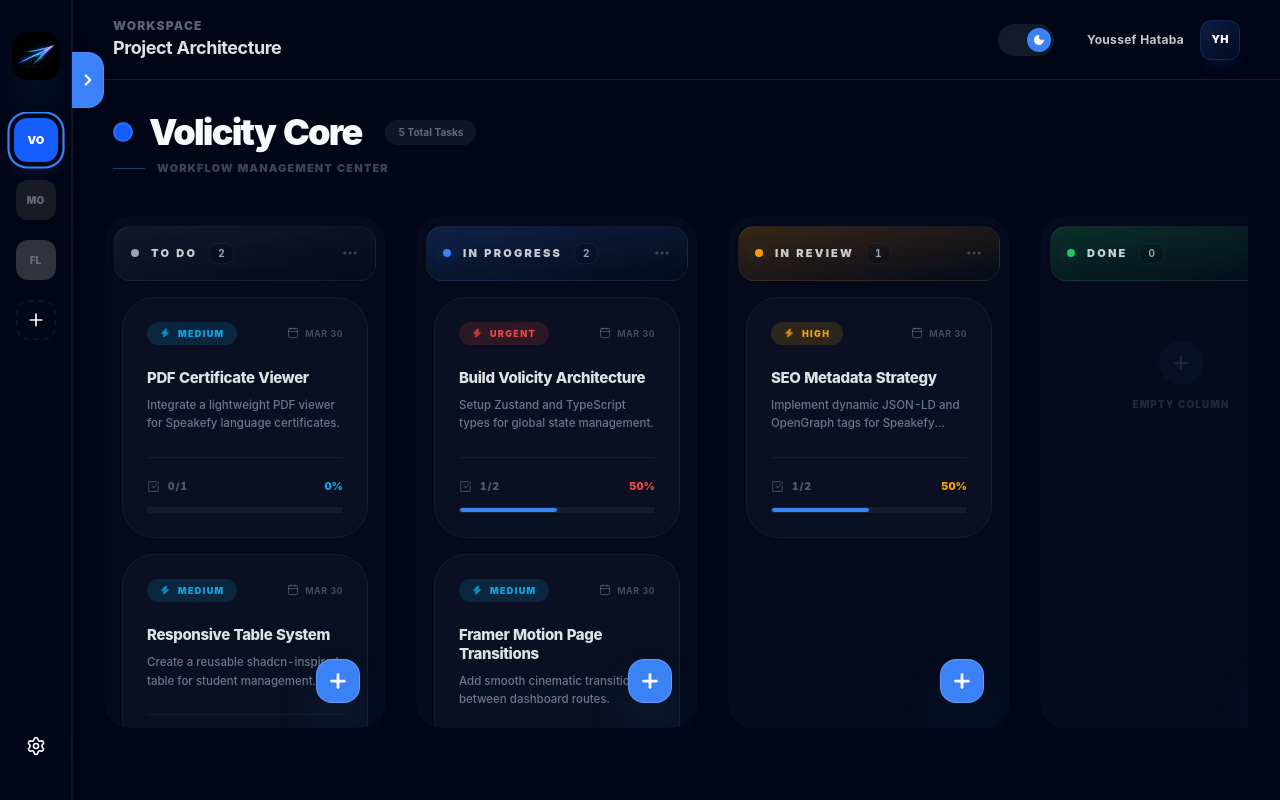
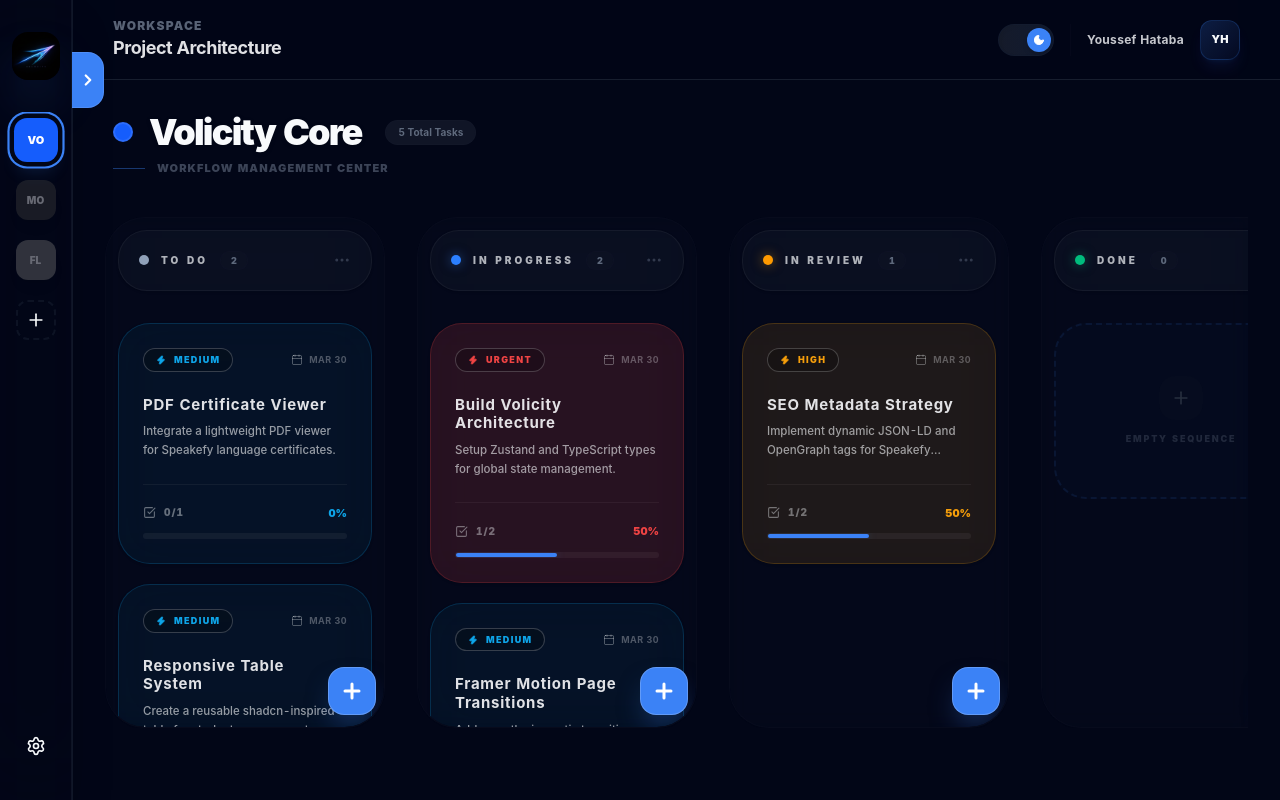
Before and after one commit to youssef-hataba/velocity, a React (Vite) app: page / in a window 1280 px wide. Built offline with nearby package versions, Linux system fonts and the light colour scheme.

Commit message:
edit column , card style

```diff
--- a/src/components/board/Column.tsx
+++ b/src/components/board/Column.tsx
@@ -10,66 +10,73 @@ interface ColumnProps {
 }
 
 const Column = ({ title, status, tasks, onTaskClick }: ColumnProps) => {
-  const statusConfig: Record<Status, { accent: string; dot: string }> = {
-    "todo": { accent: "from-steel/40 to-transparent", dot: "bg-faint" },
-    "in-progress": { accent: "from-primary/20 to-transparent", dot: "bg-primary shadow-glow" },
-    "review": { accent: "from-amber-500/20 to-transparent", dot: "bg-amber-500 shadow-glow" },
-    "done": { accent: "from-success/20 to-transparent", dot: "bg-success shadow-glow" },
+  // Using structural neutral accents instead of priority colors to prevent confusion
+  const statusConfig: Record<Status, { dot: string; glow: string }> = {
+    "todo": { dot: "bg-slate-400", glow: "shadow-none" },
+    "in-progress": { dot: "bg-blue-500", glow: "shadow-[0_0_12px_rgba(59,130,246,0.5)]" },
+    "review": { dot: "bg-amber-500", glow: "shadow-[0_0_12px_rgba(245,158,11,0.5)]" },
+    "done": { dot: "bg-emerald-500", glow: "shadow-[0_0_12px_rgba(16,185,129,0.5)]" },
   };
 
   const config = statusConfig[status];
 
   return (
-    <div className="flex flex-col w-90 min-w-70 h-full group/column relative rounded-3xl bg-surface/30 border border-steel/10 p-2 pb-0">
-      <header
-        className={`
-          relative p-4 rounded-2xl border border-white/5
-          bg-linear-to-br ${config.accent} backdrop-blur-xl
-          flex items-center justify-between shadow-sm
-        `}
-      >
+    <div className="flex flex-col w-90 min-w-70 h-full group/column relative rounded-[2.5rem] bg-surface/20
+    border border-steel/10 py-3 px-1 pb-0 backdrop-blur-sm transition-all duration-500 overflow-hidden">
+
+      {/* Column Header - Neutral structural look */}
+      <header className="relative p-5 mx-2 rounded-[1.8rem] border border-black/5 dark:border-white/5 bg-white/40 dark:bg-card/20 backdrop-blur-2xl flex items-center justify-between shadow-sm group-hover/column:border-primary/20 transition-all duration-500">
         <div className="flex items-center gap-3">
-          <div className={`w-2 h-2 rounded-full ${config.dot}`} />
-          <h2 className="font-black text-[11px] uppercase tracking-[0.2em] text-foreground/80">
+          {/* Status Indicator Dot */}
+          <div className={`w-2.5 h-2.5 rounded-full ${config.dot} ${config.glow} transition-all duration-500`} />
+
+          <h2 className="font-black text-[10px] uppercase tracking-[0.3em] text-foreground/70">
             {title}
           </h2>
-          <span className="bg-background/20 text-faint px-2 py-0.5 rounded-lg text-[10px] font-bold border border-white/5">
+
+          <div className="bg-steel/10 text-muted/60 px-2.5 py-0.5 rounded-full text-[9px] font-black border border-steel/5">
             {tasks.length}
-          </span>
+          </div>
         </div>
 
-        <button className="text-faint/40 hover:text-primary transition-colors duration-300">
+        <button className="text-muted/30 hover:text-primary transition-colors">
           <MoreHorizontal size={18} />
         </button>
       </header>
 
-      <div className="flex-1 overflow-y-auto space-y-4 px-2 custom-scrollbar scroll-smooth py-4">
+      {/* Task List Container */}
+      <div className="flex-1 overflow-y-auto space-y-5 px-2 custom-scrollbar scroll-smooth py-6 mt-2">
         {tasks.length > 0 ? (
-          tasks.map((task) => <TaskCard key={task.id} task={task} onClick={onTaskClick} />)
+          tasks.map((task) => (
+            <TaskCard key={task.id} task={task} onClick={onTaskClick} />
+          ))
         ) : (
-          <div className="group/empty h-40 border-2 border-dashed border-steel/10 rounded-2xl flex flex-col items-center justify-center gap-3 transition-all hover:border-primary/20 hover:bg-primary/5">
-            <div className="p-3 rounded-full bg-surface/50 text-steel group-hover/empty:text-primary/40 transition-colors">
+          <div className="h-44 border-2 border-dashed rounded-4xl flex flex-col items-center justify-center
+          gap-3 transition-all border-primary/10 bg-primary/2 group/empty">
+            <div className="p-3 rounded-2xl bg-steel/5 text-steel group-hover/empty:scale-110 group-hover/empty:text-primary/40 transition-all">
               <Plus size={20} />
             </div>
-            <p className="text-[10px] uppercase tracking-widest font-black text-faint/20 group-hover/empty:text-primary/40 transition-colors">
-              Empty Column
+            <p className="text-[9px] uppercase tracking-[0.2em] font-black text-muted/20 group-hover/empty:text-primary/40">
+              Empty Sequence
             </p>
           </div>
         )}
       </div>
 
-      <div className="absolute bottom-6 right-6">
+      {/* Floating Action Button (FAB) */}
+      <div className="absolute bottom-3 right-2">
         <button
           title="Add Task"
           className="
-              w-11 h-11 rounded-2xl bg-primary text-white
-              shadow-2xl shadow-primary/40 flex items-center justify-center
+            w-12 h-12 rounded-2xl bg-primary text-white
+            shadow-[0_15px_30px_-10px_rgba(59,130,246,0.5)]
+            flex items-center justify-center
             hover:scale-110 active:scale-95 hover:rotate-90
             transition-all duration-500 backdrop-blur-md border border-white/20
             group/fab
           "
         >
-            <Plus size={22} strokeWidth={3} className="group-hover/fab:scale-110" />
+          <Plus size={24} strokeWidth={3} />
         </button>
       </div>
     </div>
--- a/src/components/board/TaskCard.tsx
+++ b/src/components/board/TaskCard.tsx
@@ -8,34 +8,30 @@ interface TaskCardProps {
 }
 
 const getPriorityConfig = (priority: Priority) => {
-  const configs: Record<Priority, { bg: string; text: string; ring: string; glow: string; icon: string }> = {
+  const configs: Record<Priority, { bg: string; text: string; border: string; glow: string }> = {
     urgent: {
-      bg: "bg-urgent/10 dark:bg-urgent/15",
+      bg: "bg-urgent/14",
       text: "text-urgent",
-      ring: "group-hover:border-urgent/30 dark:group-hover:border-urgent/50",
-      glow: "from-urgent/20",
-      icon: "text-urgent"
+      border: "border-urgent/20 group-hover:border-urgent/50",
+      glow: "from-urgent/30"
     },
     high: {
-      bg: "bg-high/10 dark:bg-high/15",
+      bg: "bg-high/10",
       text: "text-high",
-      ring: "group-hover:border-high/30 dark:group-hover:border-high/50",
-      glow: "from-high/20",
-      icon: "text-high"
+      border: "border-high/20 group-hover:border-high/50",
+      glow: "from-high/30"
     },
     medium: {
-      bg: "bg-medium/10 dark:bg-medium/15",
+      bg: "bg-medium/5",
       text: "text-medium",
-      ring: "group-hover:border-medium/30 dark:group-hover:border-medium/50",
-      glow: "from-medium/20",
-      icon: "text-medium"
+      border: "border-medium/20 group-hover:border-medium/50",
+      glow: "from-medium/30"
     },
     low: {
-      bg: "bg-low/10 dark:bg-low/15",
+      bg: "bg-low/10",
       text: "text-low",
-      ring: "group-hover:border-low/30 dark:group-hover:border-low/50",
-      glow: "from-low/20",
-      icon: "text-low"
+      border: "border-low/20 group-hover:border-low/50",
+      glow: "from-low/30"
     },
   };
   return configs[priority];
@@ -43,7 +39,6 @@ const getPriorityConfig = (priority: Priority) => {
 
 const TaskCard = ({ task, onClick }: TaskCardProps) => {
   const config = getPriorityConfig(task.priority);
-
   const totalSubTasks = task.subTasks.length;
   const completedSubTasks = task.subTasks.filter((st) => st.isCompleted).length;
   const progressPercentage = totalSubTasks > 0
@@ -59,47 +54,42 @@ const TaskCard = ({ task, onClick }: TaskCardProps) => {
       initial={{ opacity: 0, y: 10 }}
       animate={{ opacity: 1, y: 0 }}
       className={`
-        relative group p-6 rounded-[2rem] cursor-pointer
+        relative group p-6 rounded-4xl cursor-pointer
         transition-all duration-500 overflow-hidden select-none
-        bg-card/40 dark:bg-card/20 backdrop-blur-md
-        border border-black/5 dark:border-white/5
+        backdrop-blur-xl border
         shadow-sm hover:shadow-cinematic
-        ${config.ring} hover:border-opacity-100
+        ${config.bg} ${config.border}
       `}
     >
-      {/* Cinematic Glows - مخففة في اللايت مود وقوية في الدارك */}
       <div className={`absolute -right-8 -top-8 w-28 h-28 bg-linear-to-br ${config.glow} to-transparent rounded-full blur-2xl opacity-0 group-hover:opacity-100 transition-opacity duration-700`} />
 
-      {/* Priority Badge & Date */}
       <header className="flex justify-between items-center mb-6 relative z-10">
-        <div className={`flex items-center gap-2 px-3 py-1 rounded-xl ${config.bg} border border-transparent group-hover:border-current transition-colors duration-500`}>
-          <Zap size={10} className={`${config.icon} fill-current opacity-80`} />
+        <div className={`flex items-center gap-2 px-3 py-1 rounded-xl bg-white/40 dark:bg-black/20 border border-white/20`}>
+          <Zap size={10} className={`${config.text} fill-current`} />
           <span className={`text-[9px] font-black uppercase tracking-[0.15em] ${config.text}`}>
             {task.priority}
           </span>
         </div>
 
-        <div className="flex items-center gap-1.5 text-muted/40 text-[9px] font-bold uppercase tracking-wider">
+        <div className="flex items-center gap-1.5 text-foreground/30 text-[9px] font-bold uppercase tracking-wider">
           <Calendar size={12} />
           {new Date(task.createdAt).toLocaleDateString(undefined, { month: 'short', day: 'numeric' })}
         </div>
       </header>
 
-      {/* Content Area */}
       <div className="relative z-10 mb-6 space-y-2">
-        <h3 className="text-[15px] font-extrabold leading-tight tracking-tight text-foreground/90 group-hover:text-primary transition-colors duration-300">
+        <h3 className="text-[15px] font-bold leading-tight tracking-wider text-foreground/90 ">
           {task.title}
         </h3>
-        <p className="text-[11.5px] text-muted/70 leading-relaxed font-medium line-clamp-2">
+        <p className="text-[11.5px] text-foreground/60 leading-relaxed font-medium line-clamp-2">
           {task.description}
         </p>
       </div>
 
-      {/* Progress Footer */}
       <footer className="relative z-10 pt-5 border-t border-black/5 dark:border-white/5">
         <div className="flex justify-between items-center mb-3">
-          <div className="flex items-center gap-2 text-muted/50">
-            <CheckSquare size={13} className="opacity-70" />
+          <div className="flex items-center gap-2 text-foreground/40">
+            <CheckSquare size={13} />
             <span className="text-[10px] font-black uppercase tracking-widest">{completedSubTasks}/{totalSubTasks}</span>
           </div>
           <span className={`text-[11px] font-black ${config.text} tabular-nums`}>
@@ -107,13 +97,12 @@ const TaskCard = ({ task, onClick }: TaskCardProps) => {
           </span>
         </div>
 
-        {/* Cinematic Progress Bar */}
-        <div className="w-full bg-black/5 dark:bg-white/5 h-1.5 rounded-full overflow-hidden p-[1px]">
+        <div className="w-full bg-black/5 dark:bg-white/5 h-1.5 rounded-full overflow-hidden p-px">
           <motion.div
             initial={{ width: 0 }}
             animate={{ width: `${progressPercentage}%` }}
             transition={{ duration: 1.2, ease: [0.22, 1, 0.36, 1] }}
-            className={`h-full rounded-full bg-primary shadow-[0_0_10px_rgba(59,130,246,0.3)] dark:shadow-[0_0_15px_rgba(59,130,246,0.5)]`}
+            className={`h-full rounded-full bg-primary shadow-[0_0_10px_rgba(59,130,246,0.3)]`}
           />
         </div>
       </footer>
--- a/src/index.css
+++ b/src/index.css
@@ -111,14 +111,14 @@
   }
 
   .custom-scrollbar::-webkit-scrollbar-thumb {
-    background: rgba(148, 163, 184, 0.2);
+    background: rgba(59, 130, 246, 0.4);
     border-radius: 20px;
     border: 2px solid transparent;
     background-clip: content-box;
   }
 
   .dark .custom-scrollbar::-webkit-scrollbar-thumb {
-    background: rgba(255, 255, 255, 0.05);
+    background: rgba(59, 130, 246, 0.2);
     background-clip: content-box;
   }
 
```
Lines whose indentation alone changed are shown as unchanged.
